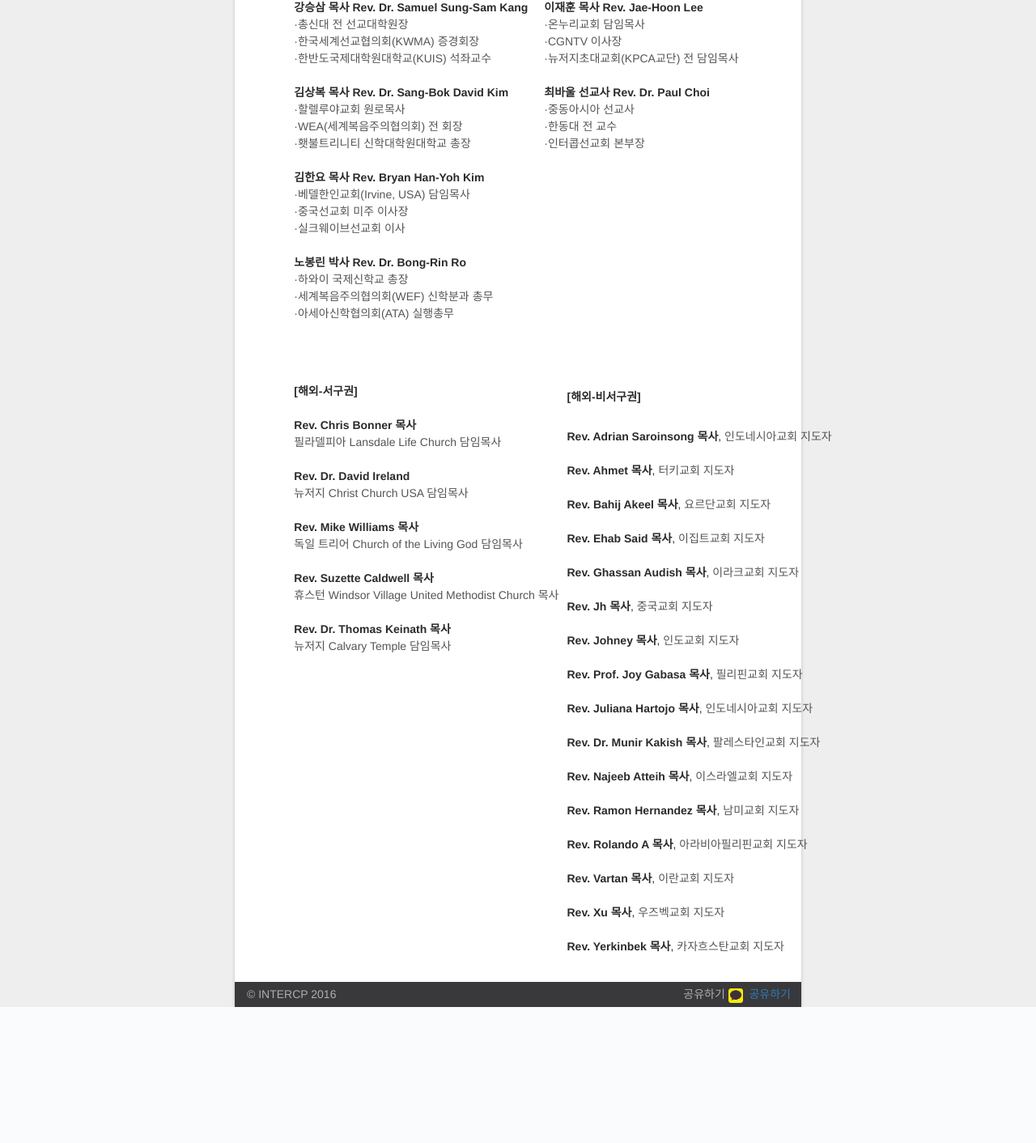
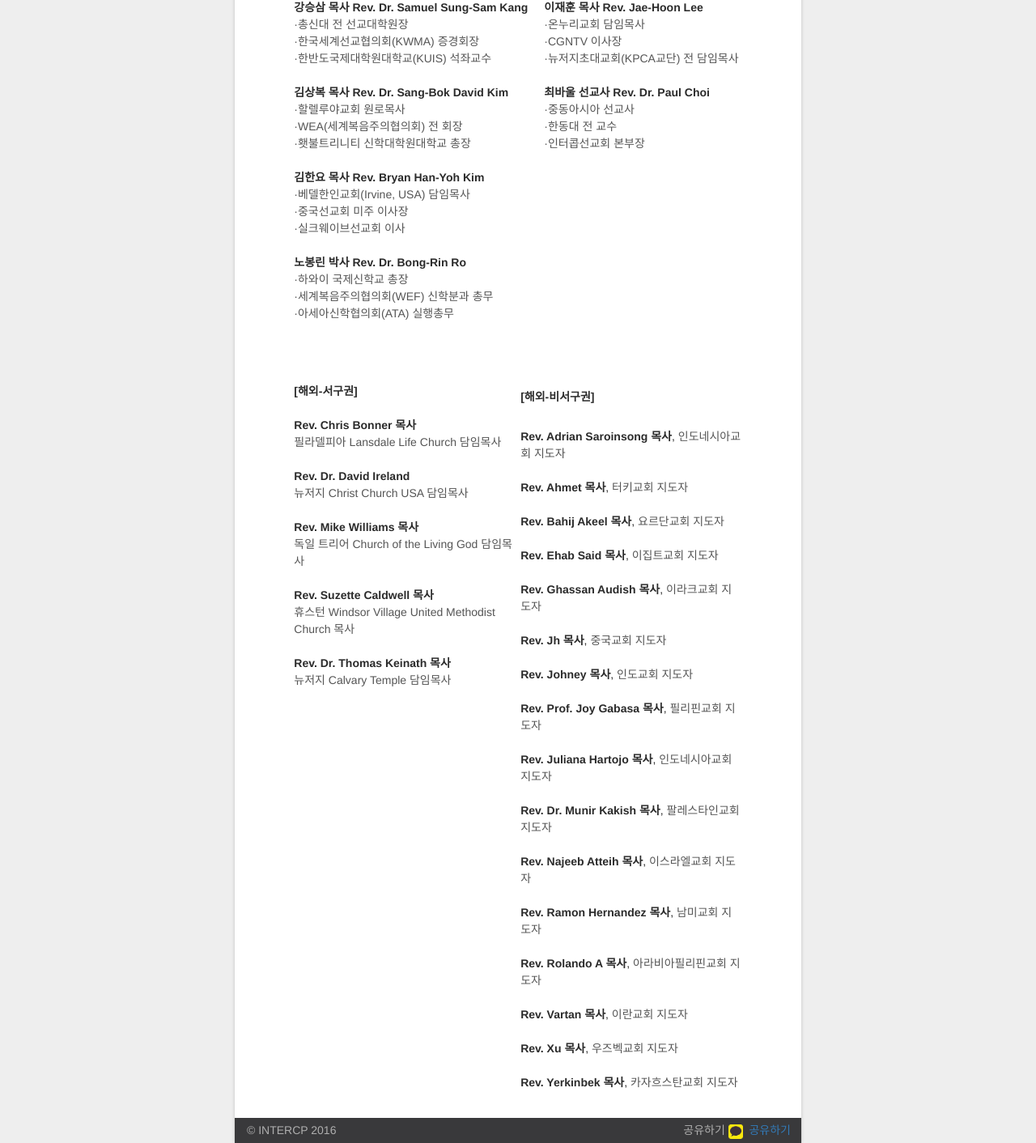
Before and after one commit to INTERCP/ga-web, a Flask app: page /ga/messenger in a window 1280 px wide; the page is wider, and only the part inside the window is pictured. Shown: the part 445-1857 px from the top of that part at 81% size. Before the commit the page ends 1689 px from the top of that part, so only its background shows below. Run offline with Flask 2, Linux system fonts and the light colour scheme; parts of the project's set-up code (start-up, migrations or seed data) failed here and were passed over; some libraries are stand-ins or nearby versions; some web fonts are replaced.

Commit message:
폭 수정5

```diff
--- a/gaweb/templates/ga/messenger.html
+++ b/gaweb/templates/ga/messenger.html
@@ -4,7 +4,7 @@
 
 <article class="main-content">
  <div class="row">
-    <div class="col-sm-12 col-sm-offset-1 col-xs-12">
+    <div class="col-sm-10 col-sm-offset-1 col-xs-10">
       <section class="article-header">
           <h2>강사 소개</h2>
       </section>
```
